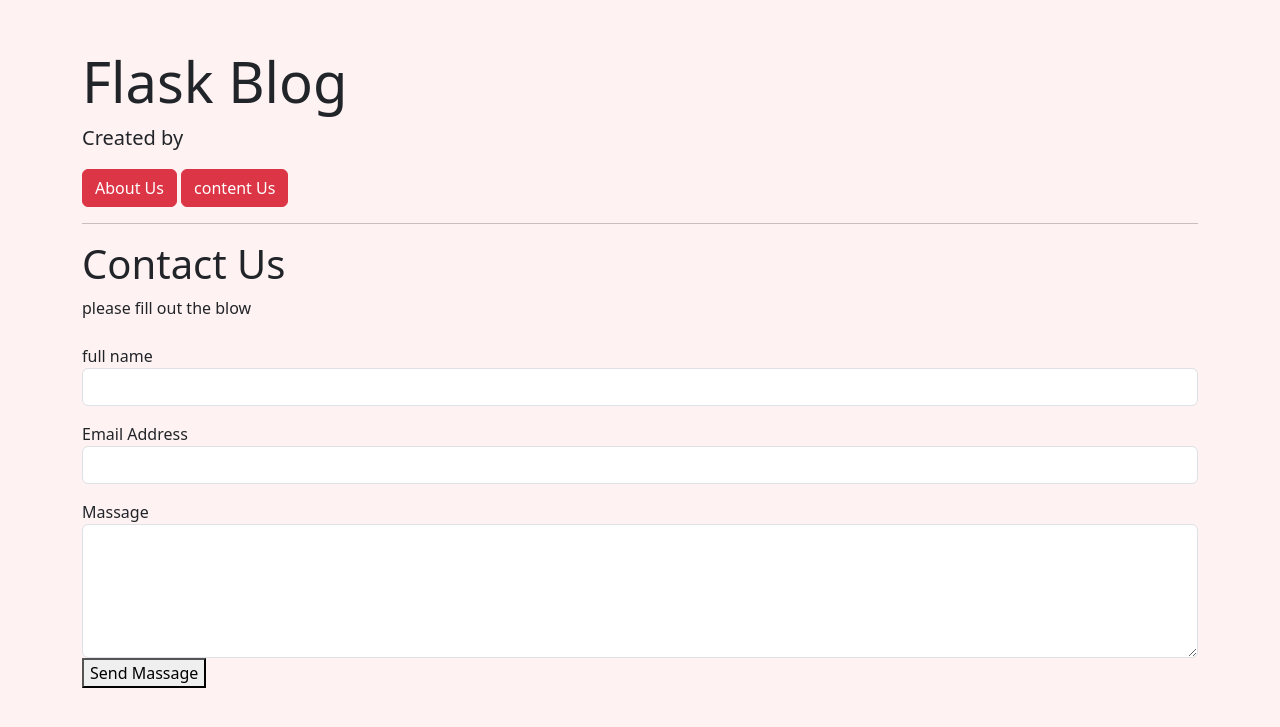
After one commit to mohsanali1510-ui/flask-b, a Flask app: page /contact in a window 1280 px wide. The commit adds this page. Shown: the top 727 px of the page. Run offline with Flask 3, Linux system fonts and the light colour scheme.

Commit message:
create custom contact page using Bootstrap

```diff
--- a/app.py
+++ b/app.py
@@ -1,5 +1,7 @@
 from flask import Flask
+from flask import request
 from flask import render_template
+
 
 app = Flask(__name__)
 
@@ -26,18 +28,32 @@ def home_page():
         posts = posts
 	)
 
-@app.route("/open")
+@app.route("/about")
 def about_page():
 	return render_template(
 		"about.html "
 	)
 
-@app.route("/consss")
-def content_page():
-	return render_template(
-		"contect.html "
-	)
+@app.route("/contact", methods=["GET","POST"])
+def contact_page():
 
+    if request.method=="POST":
+
+        name=request.form.get("name")
+        email=request.form.get("email")
+        message=request.form.get("message")
+
+
+        print(name)
+        print(email)
+        print(message)
+
+
+    return render_template(
+		"contact.html",
+		blog_name = "Flask Blog"
+
+    )
 
 @app.errorhandler(404)
 def page_not_found(error):
@@ -51,13 +67,12 @@ def page_not_found(error):
     ), 404
 
 
-@app.route("/error")
-def error():
+# @app.route("/error")
+# def error():
 
-    number=10/0
+#     number=10/0
 
-    return str(number)
-
+#     return str(number)
 
 @app.errorhandler(500)
 def internal_server_error(error):
@@ -70,12 +85,5 @@ def internal_server_error(error):
 
     ), 500
 
-@app.route("login")
-def login_page():
-
-    return render_template(
-		"login.html"
-	)
-
 if __name__ == "__main__":
-	app.run(debug=False)
+	app.run(debug=True)
--- a/static/css/style.css
+++ b/static/css/style.css
@@ -1,3 +1,3 @@
 body {
-    background-color: #fc9797 !important;
+    background-color: #fff2f2;
 }
--- a/templates/base.html
+++ b/templates/base.html
@@ -8,7 +8,7 @@
 <title>{{ blog_name }}</title>
 
 
-<link rel="stylesheet" href="https://cdn.jsdelivr.net/npm/bootstrap@5.3.8/dist/css/bootstrap.min.css">
+<link href="https://cdn.jsdelivr.net/npm/bootstrap@5.3.7/dist/css/bootstrap.min.css" rel="stylesheet">
 
 <link rel="stylesheet" href="{{ url_for('static', filename='css/style.css') }}">
 
@@ -23,11 +23,7 @@
 
 <a href="{{url_for('about_page')}}" class="btn btn-danger">About Us</a>
 
-<a href="{{url_for('content_page')}}" class="btn btn-danger">content Us</a>
-
-<a href="{{url_for('login_page')}}" class="btn btn-danger">Login</a>
-
-
+<a href="{{url_for('contact_page')}}" class="btn btn-danger">content Us</a>
 
 <hr>
         {% block content %}
--- /dev/null
+++ b/templates/contact.html
@@ -0,0 +1,39 @@
+{% extends "base.html" %}
+
+{% block content %}
+
+    <h1>Contact Us</h1>
+
+    <p class="mb-4">
+        please fill out the blow
+    </p>
+
+    <form>
+
+        <div class="mb-3">
+            <label class="form-lable">
+                full name
+            </label>
+            <input type="text" name="name" class="form-control">
+        </div>
+        <div class="mb-3">
+            <label class="form-lable">
+                Email Address
+            </label>
+            <input type="email"name="email" class="form-control">
+        </div>
+        <div class="mb=3">
+            <label class="form-lable">
+                Massage
+            </label>
+            <textarea name=""massage class="form-control" rows="5"></textarea>
+        </div>
+        <div class="mb=3">
+            <button class=" btn=primary">
+                Send Massage
+            </button>
+        </div>
+
+    </form>
+
+{% endblock %}
```
Also changed, not shown: templates/contect.html (deleted, +0 -8 lines), templates/login.html (+4 -4 lines), README.md (deleted).
